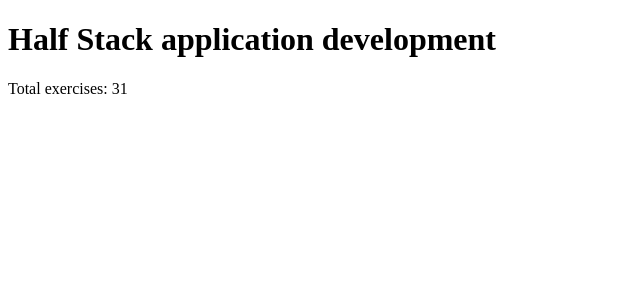
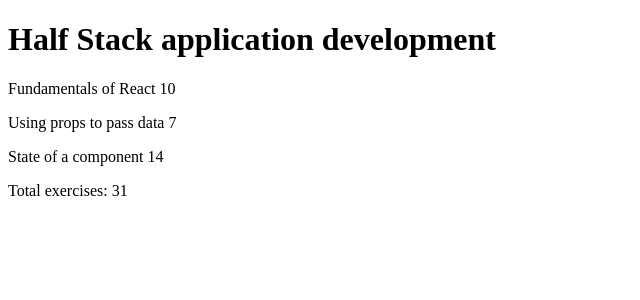
Before and after one commit to IsiNavarro/Full-Stack-Open_University-of-Helsinki, a React (Vite) app in the folder Part1 - React/course-information/: page / in a window 1280 px wide. Shown: the top 300 px of the page, without its empty margins (0-640 px from the left). Built offline with nearby package versions, Linux system fonts and the light colour scheme.

Commit message:
Update Content and Part components

```diff
--- a/Part1 - React/course-information/src/Content.jsx
+++ b/Part1 - React/course-information/src/Content.jsx
@@ -1,8 +1,12 @@
 import Part from "./Part"
 
 const Content = (props) => {
+    let contentArray = []
+    props.parts.forEach(part => {
+        contentArray.push(<Part key={props.parts.indexOf(part)} part={part}/>)
+    })
     return <div>
-        <Part/>
+        {contentArray}
     </div>
 }
 export default Content
--- a/Part1 - React/course-information/src/Part.jsx
+++ b/Part1 - React/course-information/src/Part.jsx
@@ -1,4 +1,5 @@
 const Part = (props) => {
-    return <p></p>
+
+    return <p>{props.part.name} {props.part.exercises}</p>
 }
 export default Part
```
